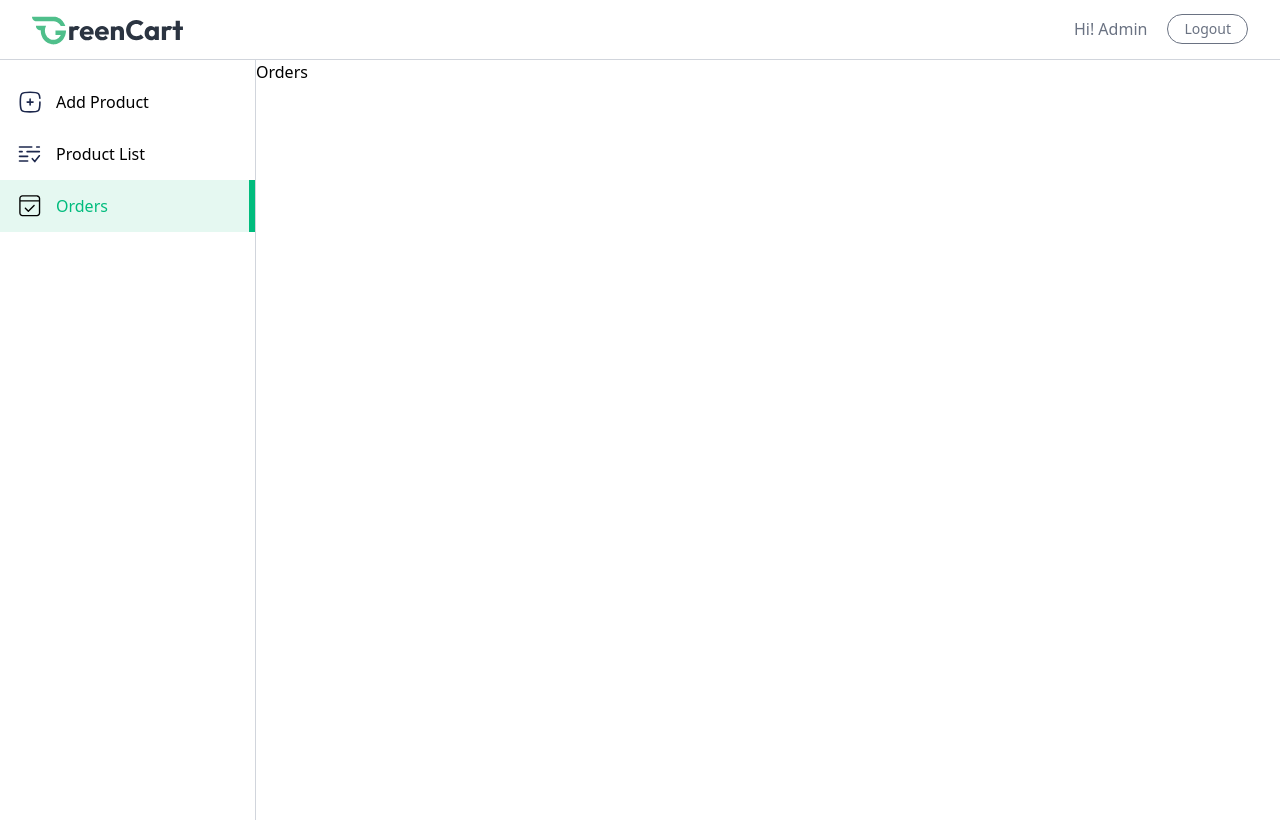
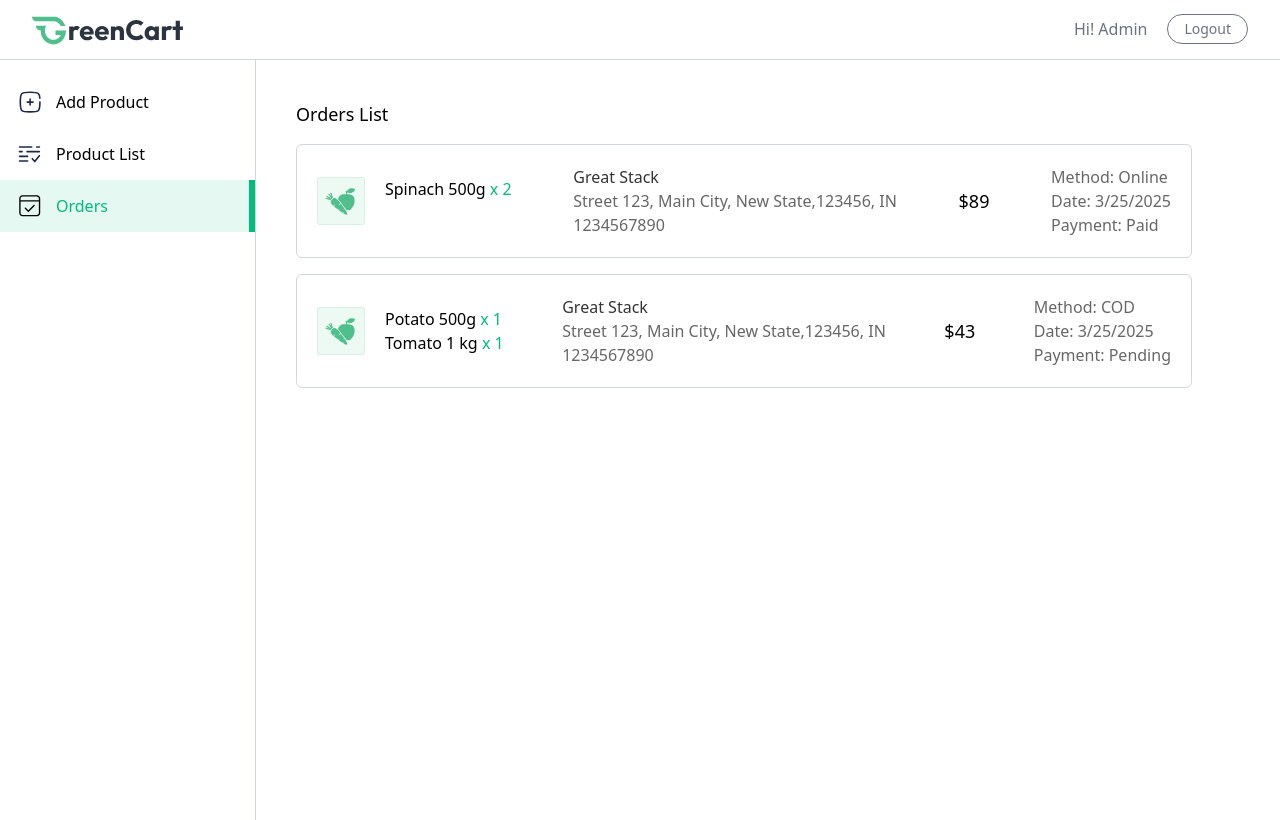
Before and after one commit to rohit-roshan123/ApnaCart--Grocery-shopping-application, a React (Vite) app in the folder ApnaCart/apnacart/: page /seller/orders in a window 1280 px wide. Both pictures are taken after typing "name@example.com", "Sample123" into the empty fields and a click on the button "Login". Built offline with nearby package versions, Linux system fonts and the light colour scheme.

Commit message:
frontend completed successfully.

```diff
--- a/ApnaCart/apnacart/src/Pages/seller/Orders.jsx
+++ b/ApnaCart/apnacart/src/Pages/seller/Orders.jsx
@@ -1,8 +1,56 @@
-import React from 'react'
+import React, { useEffect, useState } from 'react'
+import { useAppContext } from '../../context/AppContext'
+import { assets, dummyOrders } from '../../assets/assets'
 
 const Orders = () => {
+  const { currency } = useAppContext()
+  const [orders, setOrders] = useState([])
+
+  const fetchOrders = async () => {
+    setOrders(dummyOrders)
+  }
+
+  useEffect(()=>{
+    fetchOrders();
+  },[])
+
+
   return (
-    <div>Orders</div>
+    <div className='no-scrollbar flex-1 h-[95vh] overflow-y-scroll'>
+     <div className="md:p-10 p-4 space-y-4">
+            <h2 className="text-lg font-medium">Orders List</h2>
+            {orders.map((order, index) => (
+                <div key={index} className="flex flex-col md:items-center md:flex-row gap-5 justify-between p-5 max-w-4xl rounded-md border border-gray-300">
+                    <div className="flex gap-5 max-w-80">
+                        <img className="w-12 h-12 object-cover" src={assets.box_icon} alt="boxIcon" />
+                        <div>
+                            {order.items.map((item, index) => (
+                                <div key={index} className="flex flex-col">
+                                    <p className="font-medium">
+                                        {item.product.name}{" "}<span className='text-emerald-500'>x {item.quantity}</span>
+                                    </p>
+                                </div>
+                            ))}
+                        </div>
+                    </div>
+
+                    <div className="text-sm md:text-base text-black/60">
+                        <p className='text-black/80'>{order.address.firstName} {order.address.lastName}</p>
+                        <p>{order.address.street}, {order.address.city}, {order.address.state},{order.address.zipcode}, {order.address.country}</p>
+                        <p>{order.address.phone}</p>
+                    </div>
+
+                    <p className="font-medium text-lg my-auto">${order.amount}</p>
+
+                    <div className="flex flex-col text-sm md:text-base text-black/60">
+                        <p>Method: {order.paymentType}</p>
+                        <p>Date: {new Date(order.createdAt).toLocaleDateString()}</p>
+                        <p>Payment: {order.isPaid ? "Paid" : "Pending"}</p>
+                    </div>
+                </div>
+            ))}
+        </div>
+        </div>
   )
 }
 
```
